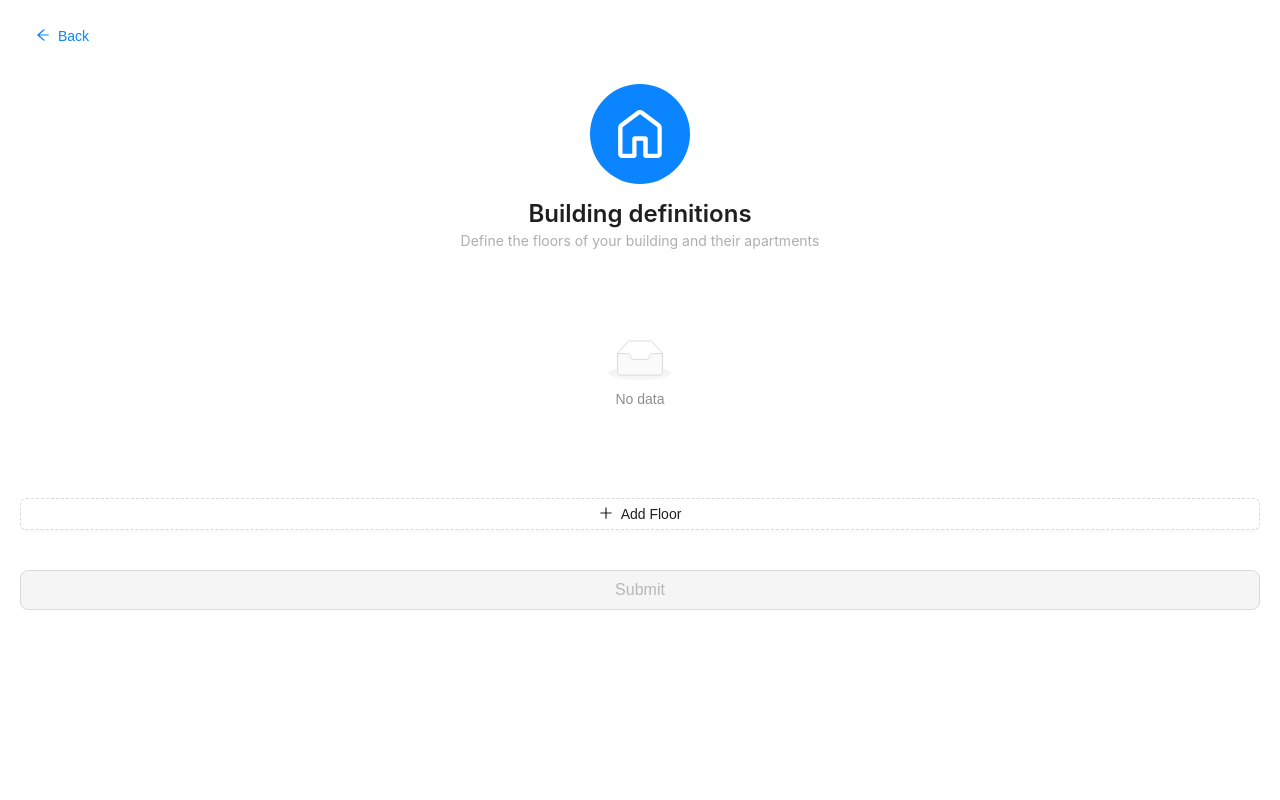
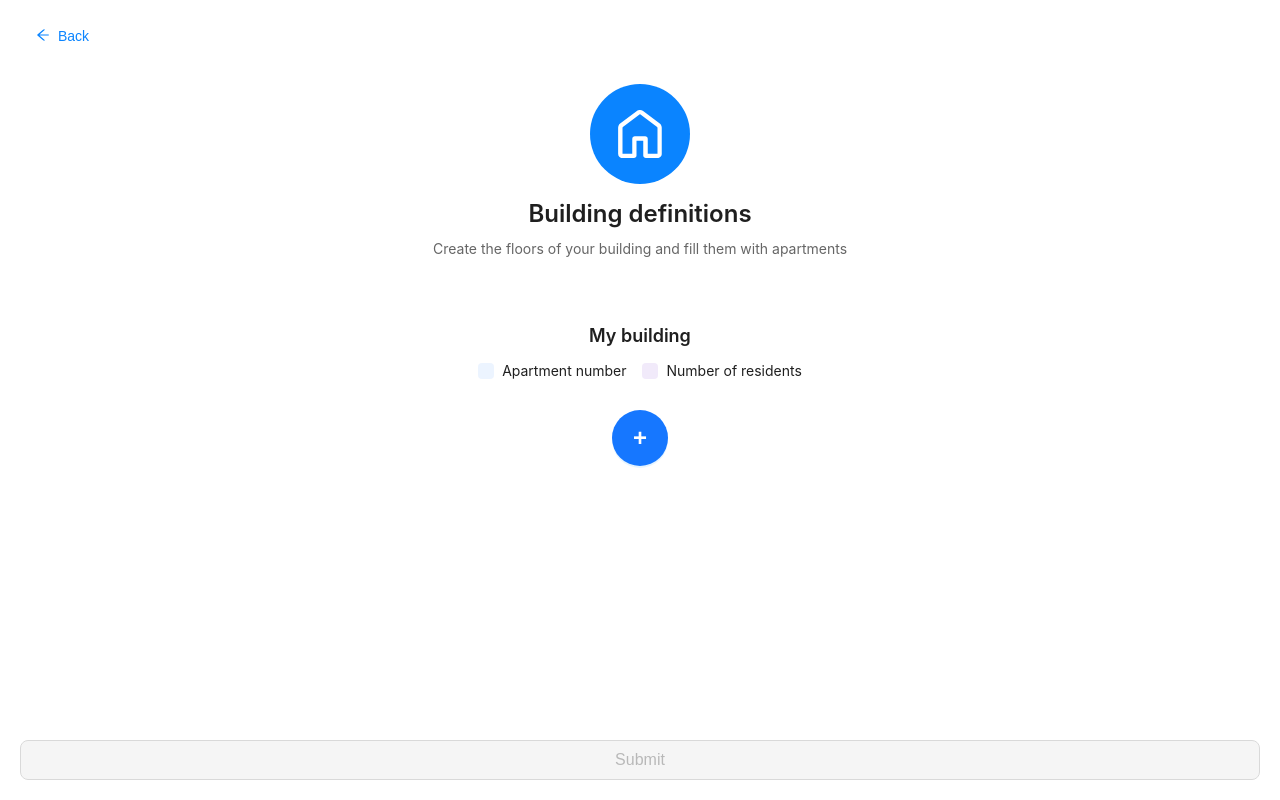
Before and after one commit to mamay12/FlatFleet, a React (Vite) app: page /building-definitions in a window 1280 px wide. Built offline with nearby package versions, Linux system fonts and the light colour scheme.

Commit message:
Refactor BuildingDefinitions component: enhance UI with new layout

```diff
--- a/src/pages/BuildingDefinitions.tsx
+++ b/src/pages/BuildingDefinitions.tsx
@@ -1,5 +1,5 @@
-import { Button, List, Typography } from 'antd';
-import { PlusOutlined, EditOutlined } from '@ant-design/icons';
+import { Button, Typography } from 'antd';
+import { DeleteOutlined, EditOutlined } from '@ant-design/icons';
 import { useNavigate } from 'react-router';
 import BackButton from '@components/BackButton';
 import '../styles/_buildingDefinitions.sass';
@@ -33,48 +33,61 @@ const BuildingDefinitions = () => {
       </div>
       <div style={{display: 'flex', flexDirection: 'column', alignItems: 'center', textAlign: 'center'}}>
         <CircledIcon src="/assets/home.svg" />
-        <Title level={2} style={{marginTop: '14px'}}>Building definitions</Title>
+        <Title level={2}>Building definitions</Title>
         <Text className="description">
-          Define the floors of your building and their apartments
+          Create the floors of your building and fill them with apartments
         </Text>
       </div>
 
-      <List
-        className="floors-list"
-        dataSource={floors}
-        renderItem={(floor) => (
-          <List.Item
-            actions={[
+      <div className="my-building">
+        <Title level={3} style={{textAlign: "center"}}>My building</Title>
+        <div className="legend">
+          <div className="legend-item">
+            <div className="blue-box"></div>
+            <Text>Apartment number</Text>
+          </div>
+          <div className="legend-item">
+            <div className="purple-box"></div>
+            <Text>Number of residents</Text>
+          </div>
+        </div>
+
+        {floors.map((floor) => (
+          <div key={floor.number} className="floor-section">
+            <div className="floor-header">
+              <Text strong style={{flexGrow: 1}}>{`${floor.number}${getOrdinalSuffix(floor.number)} Floor`}</Text>
               <Button
+                type="text"
                 icon={<EditOutlined />}
                 onClick={() => handleEditFloor(floor.number)}
-              />,
+              />
               <Button
-                danger
+                type="text"
+                icon={<DeleteOutlined />}
                 onClick={() => handleDeleteFloor(floor.number)}
-              >
-                Delete
-              </Button>
-            ]}
-          >
-            <List.Item.Meta
-              title={`Floor ${floor.number}`}
-              description={`${floor.apartments.length} apartments, ${floor.apartments.reduce((sum, apt) => sum + (apt.inhabitants || 0), 0)} inhabitants`}
-            />
-          </List.Item>
-        )}
-      />
-
-      <Button
-        type="dashed"
-        block
-        icon={<PlusOutlined />}
-        onClick={handleAddFloor}
-        className="add-floor-button"
-      >
-        Add Floor
-      </Button>
-
+              />
+            </div>
+            <div className="apartments-grid">
+              {floor.apartments.map((apt) => (
+                <div key={apt.id} className="apartment-cell">
+                  <div className="apartment-number">{apt.number}</div>
+                  <div className="inhabitants-number">{apt.inhabitants}</div>
+                </div>
+              ))}
+            </div>
+          </div>
+        ))}
+        <div className='add-floor-wrapper'>
+          <Button
+            type="primary"
+            shape="circle"
+            size="large"
+            onClick={handleAddFloor}
+            className="add-floor-button"
+            icon={<span className="plus-icon">+</span>}
+          />
+        </div>
+      </div>
       <Button
         type="primary"
         block
@@ -89,4 +102,13 @@ const BuildingDefinitions = () => {
   );
 };
 
+const getOrdinalSuffix = (num: number): string => {
+  const j = num % 10;
+  const k = num % 100;
+  if (j === 1 && k !== 11) return 'st';
+  if (j === 2 && k !== 12) return 'nd';
+  if (j === 3 && k !== 13) return 'rd';
+  return 'th';
+};
+
 export default BuildingDefinitions;
--- a/src/styles/_buildingDefinitions.sass
+++ b/src/styles/_buildingDefinitions.sass
@@ -5,21 +5,115 @@
   display: flex
   flex-direction: column
   gap: 16px
+  height: 100vh
+  background: $white
 
   h2
-    margin: 0
+    margin: 14px 0 8px 0
     font-size: 24px
     line-height: 32px
 
+  h3
+    margin: 0
+    font-size: 18px
+    line-height: 24px
+
   .description
-    color: $gray-05
+    color: $gray-06
     margin-bottom: 24px
 
-  .floors-list
-    margin-bottom: 24px
+  .my-building
+    background: white
+    border-radius: 12px
+    padding: 16px
+    margin-top: 8px
 
-  .add-floor-button
-    margin-bottom: 24px
+    .legend
+      display: flex
+      gap: 16px
+      margin: 12px 0
+      justify-content: center
+
+      .legend-item
+        display: flex
+        align-items: center
+        gap: 8px
+
+        .blue-box
+          width: 16px
+          height: 16px
+          background: rgba($blue-alt, 0.1)
+          border-radius: 4px
+
+        .purple-box
+          width: 16px
+          height: 16px
+          background: rgba($purple, 0.1)
+          border-radius: 4px
+
+    .floor-section
+      margin-bottom: 16px
+
+      .floor-header
+        display: flex
+        justify-content: space-between
+        align-items: center
+        margin-bottom: 12px
+        border-bottom: 1px solid $gray-03
+
+      .apartments-grid
+        display: grid
+        grid-template-columns: repeat(auto-fill, minmax(80px, 1fr))
+        gap: 8px
+
+        .apartment-cell
+          position: relative
+          background: #DDEEFF
+          border-radius: 5px
+          padding: 8px
+          padding-right: 16px
+          min-height: 40px
+          display: flex
+          align-items: center
+          justify-content: center
+
+          .apartment-number
+            font-weight: 500
+
+          .inhabitants-number
+            position: absolute
+            top: 0px
+            right: 0px
+            font-weight: 600
+            background: #E3C8FE
+            color: $purple
+            border-top-right-radius: 5px
+            width: 24px
+            height: 20px
+            display: flex
+            align-items: center
+            justify-content: center
+            font-size: 12px
+
+  .add-floor-wrapper
+    display: flex
+    justify-content: center
+    padding-top: 16px
+    .add-floor-button
+      width: 56px
+      height: 56px
+      display: flex
+      align-items: center
+      justify-content: center
+
+    .plus-icon
+      font-size: 24px
+      font-weight: bold
 
   .submit-button
     margin-top: auto
+    position: fixed
+    bottom: 20px
+    left: 20px
+    right: 20px
+    width: calc(100% - 40px)
--- a/src/styles/_floorDefinition.sass
+++ b/src/styles/_floorDefinition.sass
@@ -12,7 +12,7 @@
     line-height: 32px
 
   .description
-    color: $gray-05
+    color: $gray-06
     margin-bottom: 8px
 
   .apartment-row
@@ -25,7 +25,7 @@
       flex: 1
 
     .remove-button
-      color: $gray-05
+      color: $gray-06
       cursor: pointer
       font-size: 18px
 
@@ -40,7 +40,7 @@
       margin-right: 8px
 
   .note
-    color: $gray-05
+    color: $gray-06
     font-size: 12px
     text-align: center
     margin: 16px 0
--- a/src/styles/_vars.sass
+++ b/src/styles/_vars.sass
@@ -12,6 +12,8 @@ $default-icon: #79747E
 $error: #B3261E
 $active-icon: #49454F
 $light-gray: #E3E3E3
+$purple: #722ed1
+$blue-alt: #4096ff
 
 // Gray Scale
 $gray-01: #F2F2F7
@@ -19,3 +21,4 @@ $gray-02: #E5E5EA
 $gray-03: #D1D1D6
 $gray-04: #C7C7CC
 $gray-05: #AEAEB2
+$gray-06: #666666
```
